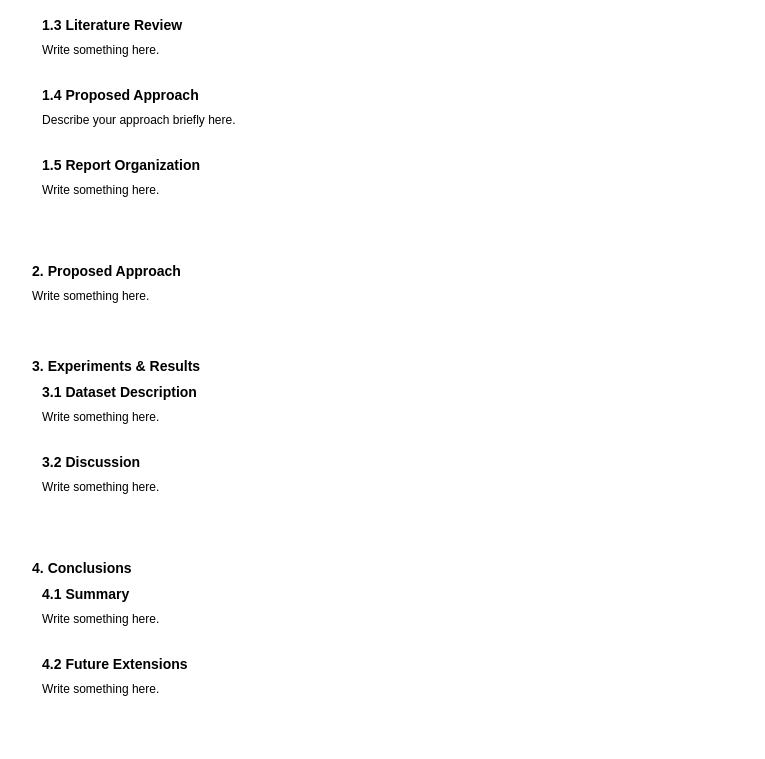
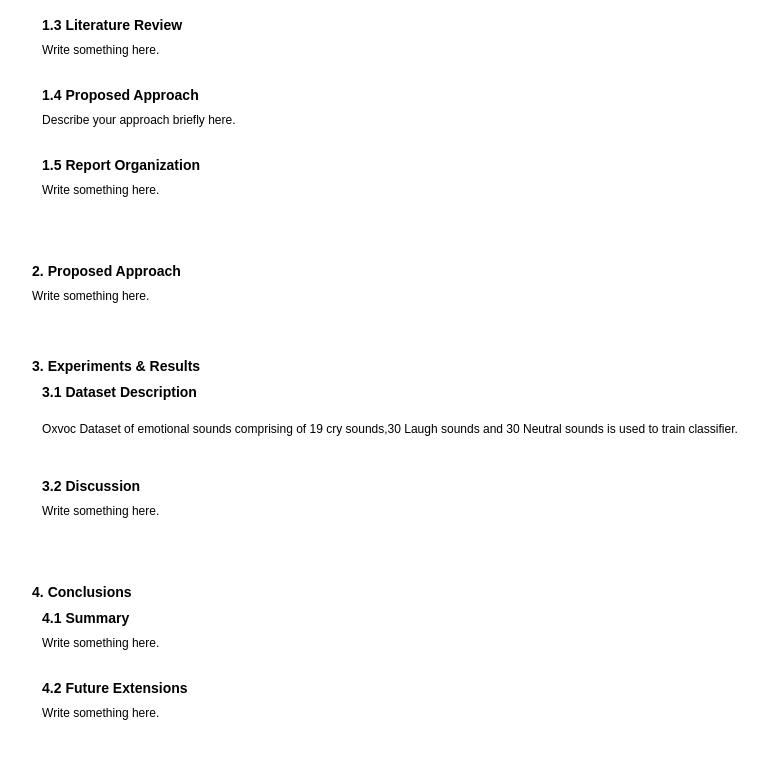
Before and after one commit to lucifer12527/EMOTION-CLASSIFICATION, a plain HTML site: page index.html in a window 1280 px wide. Shown: the part 620-1379 px from the top of the page, without its empty margins (96-861 px from the left). Drawn offline with Linux system fonts and the light colour scheme.

Commit message:
Update index.html

```diff
--- a/index.html
+++ b/index.html
@@ -124,7 +124,7 @@
 					<div class="text">
 
 						<!-- Start edit here  -->
-						Write something here.
+						<p> Oxvoc Dataset of emotional sounds comprising of 19 cry sounds,30 Laugh sounds and 30 Neutral sounds is used to train classifier.
 						<!-- Stop edit here -->
 
 					</div>
```
